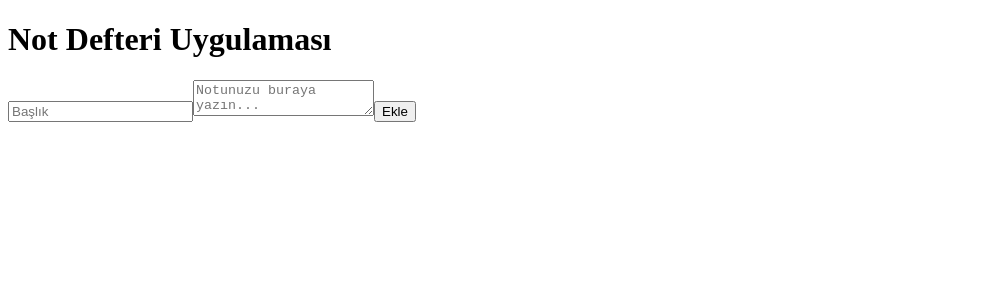
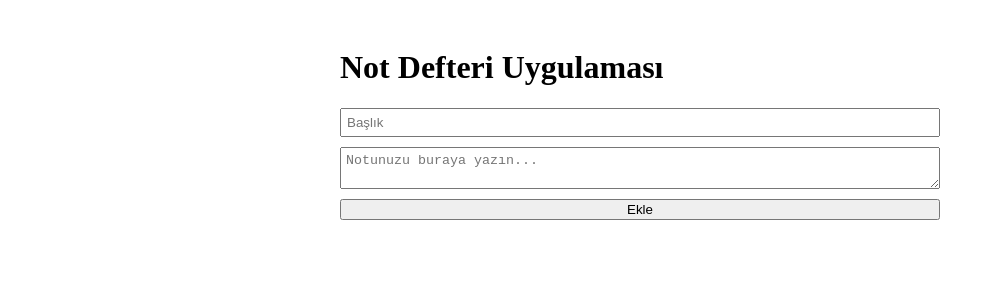
Before and after one commit to mertcetiin/Notepad-App, a React (Vite) app: page / in a window 1280 px wide. Shown: the top 300 px of the page, without its empty margins (0-995 px from the left). Built offline with nearby package versions, Linux system fonts and the light colour scheme.

Commit message:
css finished

```diff
--- a/src/App.css
+++ b/src/App.css
@@ -0,0 +1,31 @@
+.app {
+    max-width: 600px;
+    margin: 0 auto;
+    padding: 20px;
+}
+
+.note-form {
+    display: flex;
+    flex-direction: column;
+    margin-bottom: 20px;
+}
+
+.note-form input,
+.note-form textarea {
+    margin-bottom: 10px;
+    padding: 5px;
+}
+
+.note-list .note-item {
+    border: 1px solid #ccc;
+    padding: 10px;
+    margin-bottom: 10px;
+}
+
+.note-list button {
+    cursor: pointer;
+    background-color: #ff0000;
+    color: #fff;
+    border: none;
+    padding: 5px 10px;
+}
```
